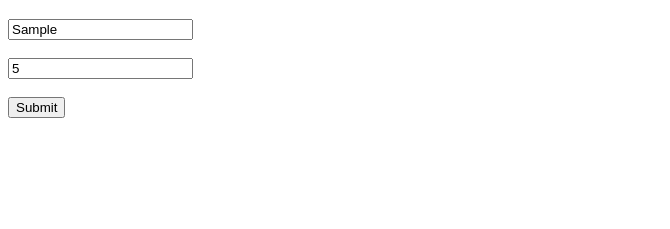
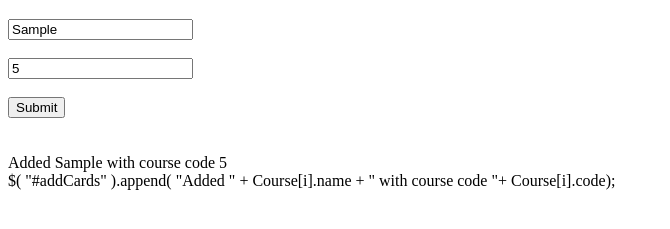
Before and after one commit to Bisso1998/OOJS_practice, a plain HTML site: page index.html in a window 1280 px wide. Both pictures are taken after typing "Sample", "5" into the empty fields and a click on the button "Submit". Shown: the part 61-290 px from the top of the page, without its empty margins (0-670 px from the left). Drawn offline with nearby package versions, Linux system fonts and the light colour scheme.

Commit message:
integrating objects with UI

```diff
--- a/app.js
+++ b/app.js
@@ -19,10 +19,9 @@ $( document ).ready(function() {
       Course[i]  = {
         name : courseName,
         code : courseCode,
-      }
+      };
+      $( "#addCards" ).append( "Added " + Course[i].name + " with course code "+ Course[i].code + "<br>");
       i++;
-      console.log("course name  "+ Course[0].name);
-      console.log("global");
     });
     // adding courseData class to all input fields under addData class
 });
--- a/index.html
+++ b/index.html
@@ -19,7 +19,9 @@
       <br>
       <input type="button" value="Submit" id="showAll">
     </form>
+    <br><br>
     <div id="addCards">
     </div>
   </body>
 </html>
+$( "#addCards" ).append( "Added " + Course[i].name + " with course code "+ Course[i].code);
```
